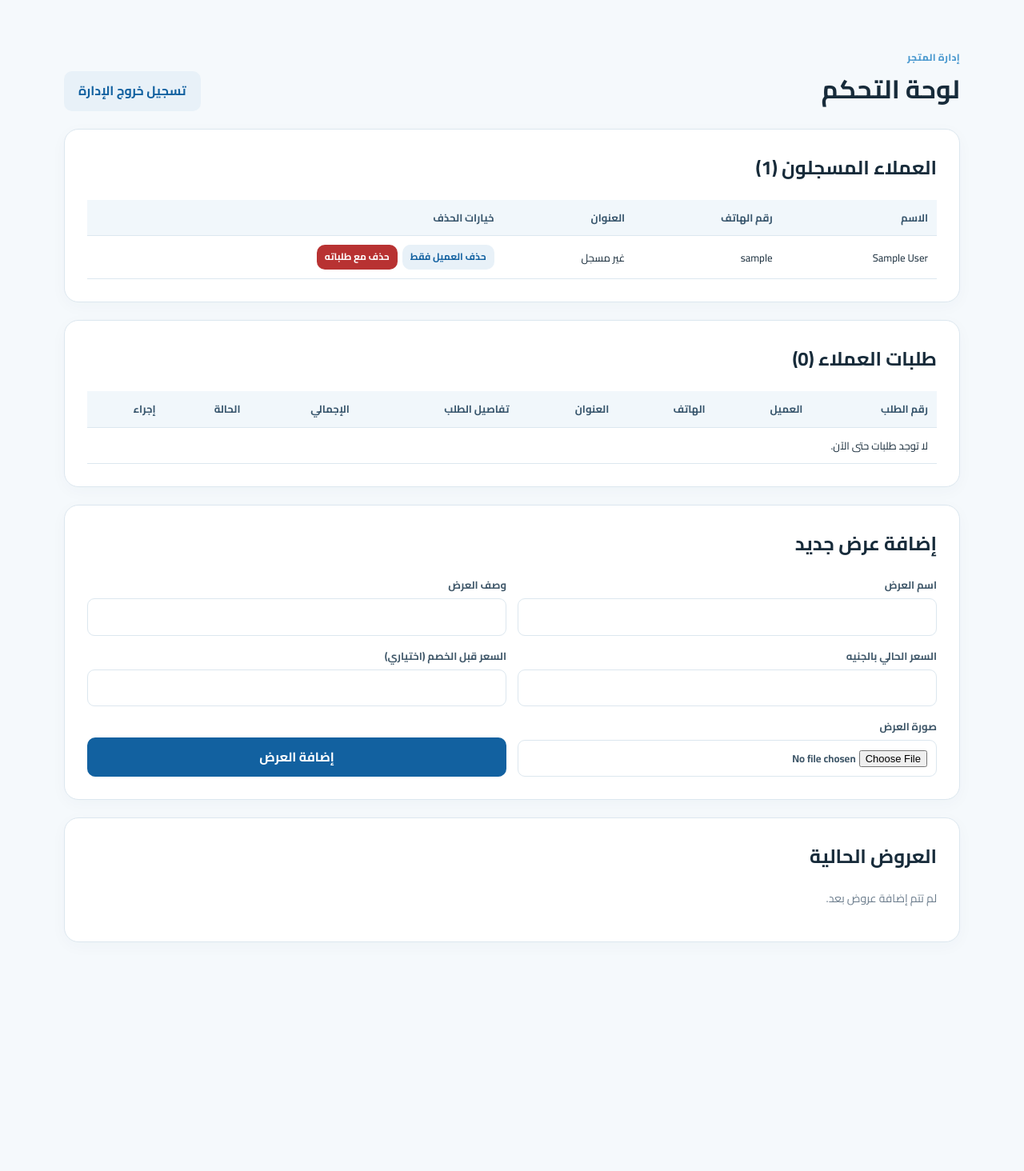
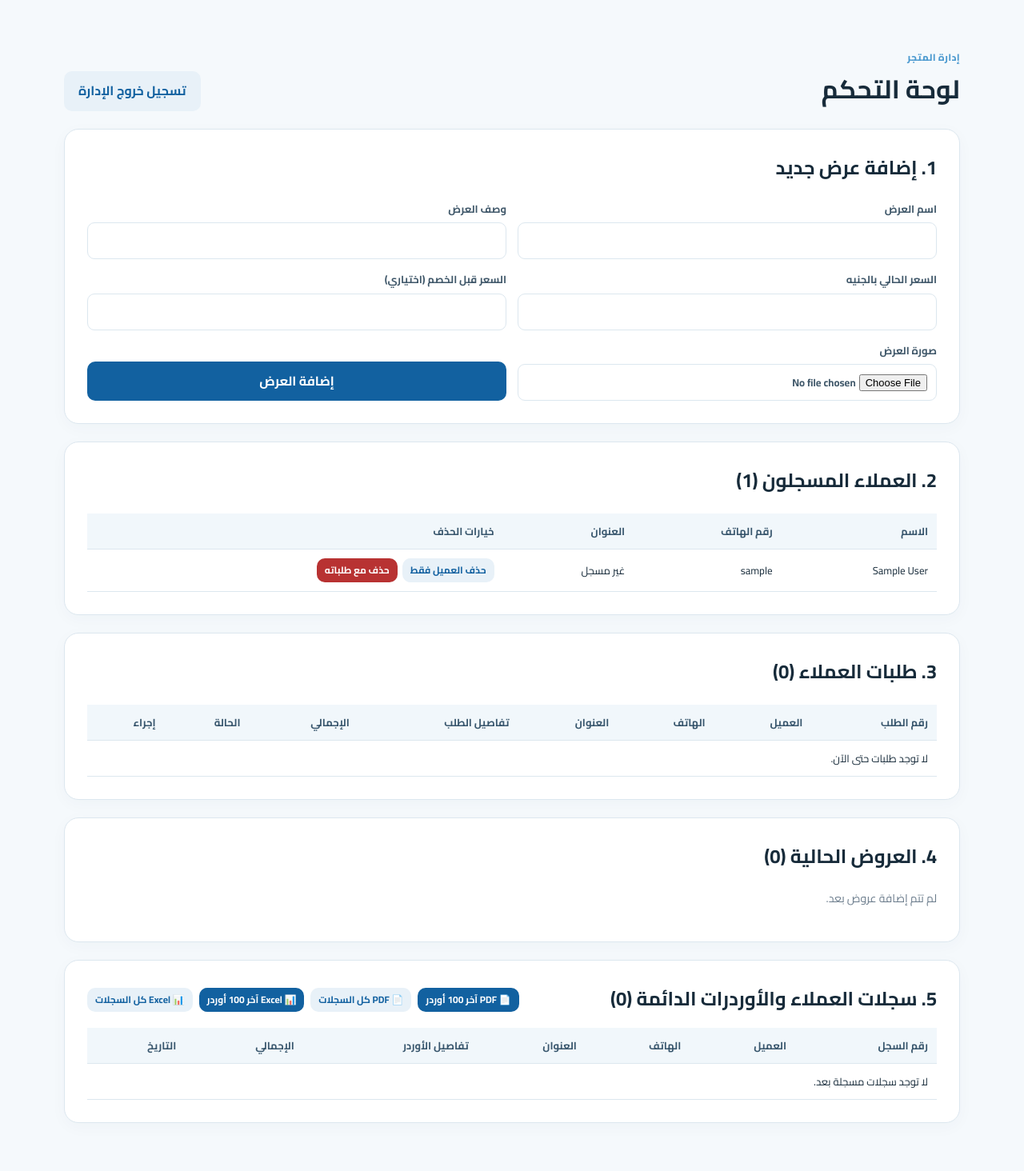
Before and after one commit to eltrpoo21-create/pharmacy-offers-, a Flask app: page /admin in a window 1280 px wide. Shown: the part 555-2019 px from the top of the page at 80% size. Before the commit the page ends 1733 px from the top, so only its background shows below. Run offline with Flask 3, Linux system fonts and the light colour scheme; the visitor is signed in with stand-in values (Sample User, id 1); data comes from the database, SQL or seed files in the repository; data that the repository does not hold is empty; some libraries are stand-ins or nearby versions.

Commit message:
Update admin.html

```diff
--- a/templates/admin.html
+++ b/templates/admin.html
@@ -7,7 +7,20 @@
 </div>
 
 <section class="admin-panel">
-  <h2>العملاء المسجلون ({{ customers|length }})</h2>
+  <h2>1. إضافة عرض جديد</h2>
+  <form method="post" action="{{ url_for('add_offer') }}" enctype="multipart/form-data" class="admin-form">
+    <input type="hidden" name="csrf_token" value="{{ csrf_token() }}">
+    <label>اسم العرض<input name="title" required maxlength="150"></label>
+    <label>وصف العرض<input name="description" maxlength="500"></label>
+    <label>السعر الحالي بالجنيه<input name="price" type="number" step="0.01" min="0.01" required></label>
+    <label>السعر قبل الخصم (اختياري)<input name="old_price" type="number" step="0.01" min="0.01"></label>
+    <label>صورة العرض<input name="image" type="file" accept=".jpg,.jpeg,.png,.webp"></label>
+    <button class="btn" type="submit">إضافة العرض</button>
+  </form>
+</section>
+
+<section class="admin-panel">
+  <h2>2. العملاء المسجلون ({{ customers|length }})</h2>
   <div class="table-wrap">
   <table>
     <thead>
@@ -26,12 +39,12 @@
         <td>{{ customer.address or 'غير مسجل' }}</td>
         <td>
           <div style="display: flex; gap: 6px; flex-wrap: wrap;">
-            <form method="post" action="{{ url_for('delete_customer', customer_id=customer.id) }}" onsubmit="return confirm('سيتم حذف حساب العميل فقط مع بقاء طلباته السابقة في السجل، هل أنت متأكد؟')">
+            <form method="post" action="{{ url_for('delete_customer', customer_id=customer.id) }}" onsubmit="return confirm('سيتم حذف حساب العميل فقط مع بقاء طلباته في السجل، هل أنت متأكد؟')">
               <input type="hidden" name="csrf_token" value="{{ csrf_token() }}">
               <input type="hidden" name="mode" value="keep_orders">
               <button class="btn small secondary" type="submit">حذف العميل فقط</button>
             </form>
-            <form method="post" action="{{ url_for('delete_customer', customer_id=customer.id) }}" onsubmit="return confirm('تحذير: سيتم حذف العميل وجميع طلباته نهائياً!')">
+            <form method="post" action="{{ url_for('delete_customer', customer_id=customer.id) }}" onsubmit="return confirm('تحذير: سيتم حذف العميل وطلباته الحالية!')">
               <input type="hidden" name="csrf_token" value="{{ csrf_token() }}">
               <input type="hidden" name="mode" value="with_orders">
               <button class="btn small danger" type="submit">حذف مع طلباته</button>
@@ -48,7 +61,7 @@
 </section>
 
 <section class="admin-panel">
-  <h2>طلبات العملاء ({{ orders|length }})</h2>
+  <h2>3. طلبات العملاء ({{ orders|length }})</h2>
   <div class="table-wrap">
   <table>
     <thead>
@@ -84,7 +97,7 @@
             </select>
             <button class="btn small" type="submit">حفظ</button>
           </form>
-          <form method="post" action="{{ url_for('delete_order', order_id=order.id) }}" onsubmit="return confirm('حذف هذا الطلب؟')">
+          <form method="post" action="{{ url_for('delete_order', order_id=order.id) }}" onsubmit="return confirm('حذف هذا الطلب؟ (سيظل محفوظاً في السجلات بالأسفل)')">
             <input type="hidden" name="csrf_token" value="{{ csrf_token() }}">
             <button class="btn small danger" type="submit">✕</button>
           </form>
@@ -100,20 +113,7 @@
 </section>
 
 <section class="admin-panel">
-  <h2>إضافة عرض جديد</h2>
-  <form method="post" action="{{ url_for('add_offer') }}" enctype="multipart/form-data" class="admin-form">
-    <input type="hidden" name="csrf_token" value="{{ csrf_token() }}">
-    <label>اسم العرض<input name="title" required maxlength="150"></label>
-    <label>وصف العرض<input name="description" maxlength="500"></label>
-    <label>السعر الحالي بالجنيه<input name="price" type="number" step="0.01" min="0.01" required></label>
-    <label>السعر قبل الخصم (اختياري)<input name="old_price" type="number" step="0.01" min="0.01"></label>
-    <label>صورة العرض<input name="image" type="file" accept=".jpg,.jpeg,.png,.webp"></label>
-    <button class="btn" type="submit">إضافة العرض</button>
-  </form>
-</section>
-
-<section class="admin-panel">
-  <h2>العروض الحالية</h2>
+  <h2>4. العروض الحالية ({{ offers|length }})</h2>
   {% for offer in offers %}
   <details class="manage-offer">
     <summary>
@@ -144,4 +144,54 @@
     <p class="muted">لم تتم إضافة عروض بعد.</p>
   {% endfor %}
 </section>
+
+<section class="admin-panel">
+  <div style="display: flex; justify-content: space-between; align-items: center; flex-wrap: wrap; gap: 10px; margin-bottom: 15px;">
+    <div>
+      <h2 style="margin: 0;">5. سجلات العملاء والأوردرات الدائمة ({{ logs|length }})</h2>
+      {% if logs|length >= 100 %}
+        <span style="color: #0b6e4f; font-weight: bold; font-size: 0.9rem;">
+          🔔 وصلت السجلات إلى {{ logs|length }} سجل — يمكنك تحميل نسخة PDF أو Excel لآخر 100 أوردر الآن!
+        </span>
+      {% endif %}
+    </div>
+    <div style="display: flex; gap: 8px; flex-wrap: wrap;">
+      <a class="btn small" href="{{ url_for('print_logs_pdf', limit=100) }}" target="_blank">📄 PDF آخر 100 أوردر</a>
+      <a class="btn small secondary" href="{{ url_for('print_logs_pdf') }}" target="_blank">📄 PDF كل السجلات</a>
+      <a class="btn small" href="{{ url_for('export_logs_excel', limit=100) }}">📊 Excel آخر 100 أوردر</a>
+      <a class="btn small secondary" href="{{ url_for('export_logs_excel') }}">📊 Excel كل السجلات</a>
+    </div>
+  </div>
+
+  <div class="table-wrap">
+  <table>
+    <thead>
+      <tr>
+        <th>رقم السجل</th>
+        <th>العميل</th>
+        <th>الهاتف</th>
+        <th>العنوان</th>
+        <th>تفاصيل الأوردر</th>
+        <th>الإجمالي</th>
+        <th>التاريخ</th>
+      </tr>
+    </thead>
+    <tbody>
+    {% for log in logs %}
+      <tr>
+        <td>#{{ log.id }}</td>
+        <td>{{ log.customer_name }}</td>
+        <td>{{ log.customer_phone }}</td>
+        <td>{{ log.customer_address }}</td>
+        <td style="white-space: pre-line; font-size: 0.9rem;">{{ log.items_summary }}</td>
+        <td><strong>{{ '%.2f'|format(log.total_price) }} ج</strong></td>
+        <td style="font-size: 0.85rem;">{{ log.created_at }}</td>
+      </tr>
+    {% else %}
+      <tr><td colspan="7">لا توجد سجلات مسجلة بعد.</td></tr>
+    {% endfor %}
+    </tbody>
+  </table>
+  </div>
+</section>
 {% endblock %}
```
